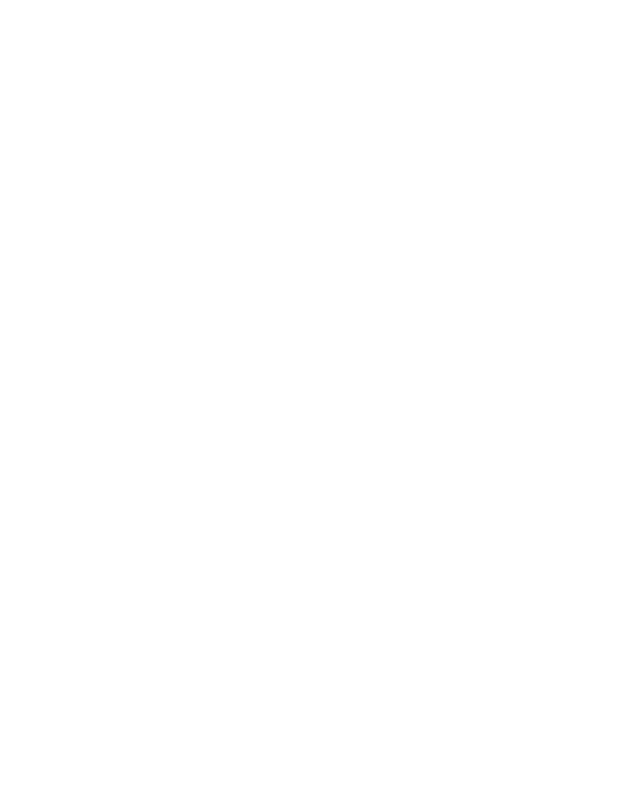
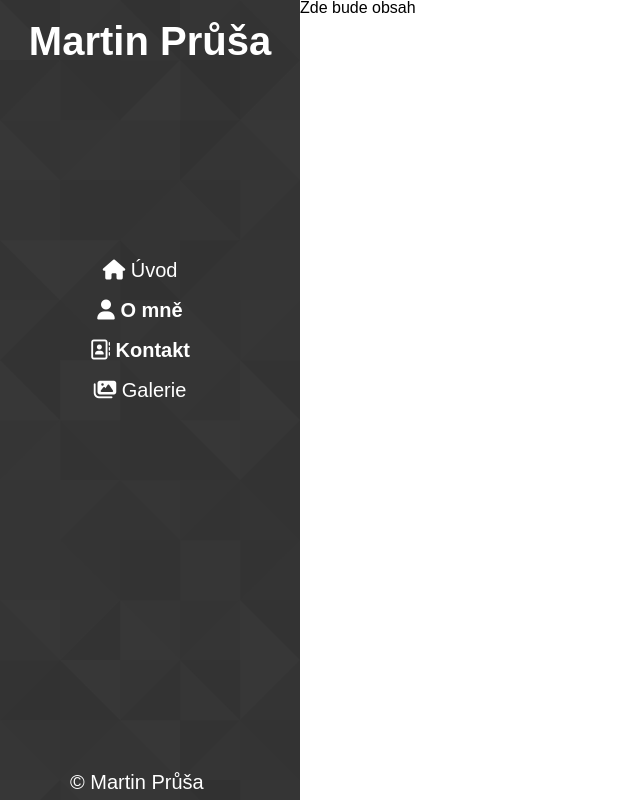
Before and after one commit to Martin-Prusa/ukolOsobniPortfolio, a plain HTML site: page contact.html in a window 1280 px wide. Shown: the whole page, without its empty margins (0-640 px from the left). Drawn offline with Linux system fonts and the light colour scheme.

Commit message:
navigace

```diff
--- a/contact.html
+++ b/contact.html
@@ -5,8 +5,23 @@
     <title>Martin Průša - Kontakt</title>
     <link rel="stylesheet" href="css/reset.css">
     <link rel="stylesheet" href="css/styles.css">
+    <script src="https://kit.fontawesome.com/096b910122.js" crossorigin="anonymous"></script>
 </head>
 <body>
-
+<div class="navigace">
+    <p class="nadpis">Martin Průša</p>
+    <div class="nav-container">
+        <ul>
+            <li><a href="index.html"><p><i class="fas fa-home"></i> Úvod</p></a></li>
+            <li><a href="about.html"><p id="ac"><i class="fas fa-user"></i> O mně</p></a></li>
+            <li><a href="contact.html"><p id="ac"><i class="far fa-address-book"></i> Kontakt</p></a></li>
+            <li><a href="galery.html"><p><i class="fas fa-images"></i> Galerie</p></a></li>
+        </ul>
+    </div>
+    <p class="c">&copy Martin Průša</p>
+</div>
+<div class="obsah">
+    Zde bude obsah
+</div>
 </body>
 </html>
--- a/css/styles.css
+++ b/css/styles.css
@@ -4,11 +4,58 @@ html {
 
 body {
     height: 100%;
+    font-family: Arial, serif;
 }
 
 .navigace {
+    text-align: center;
     background-image: url("../img/2o9dv0.png");
-    width: 12%;
-    max-width: 500px;
+    position: fixed;
+    left: 0;
+    width: 300px;
     height: 100%;
+    color: white;
 }
+
+.nadpis {
+    font-weight: bold;
+    font-size: 40px;
+    margin-top: 7%;
+}
+
+.nav-container {
+    position: fixed;
+    left:70px;
+    top: 30%;
+}
+
+li{
+    margin: 20px
+}
+
+p{
+    font-size: 20px;
+}
+
+#ac {
+    font-weight: bold;
+}
+
+a{
+    color: white;
+    text-decoration: none;
+    transition: 500ms;
+}
+a:hover{
+    color: #a1a1a1;
+}
+.c{
+    position: fixed;
+    bottom: 1%;
+    text-align: center;
+    margin-left: 70px;
+}
+
+.obsah{
+    margin-left: 300px;
+}
```
Also changed, not shown: about.html (+14 -1 lines), galery.html (+16 -1 lines), index.html (+5 -4 lines), 3 other files.
